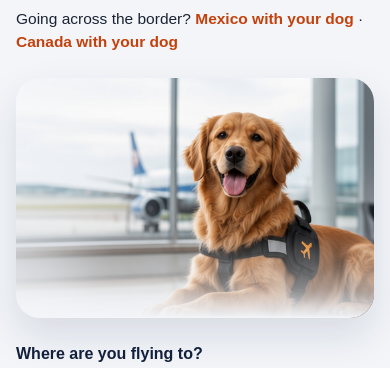
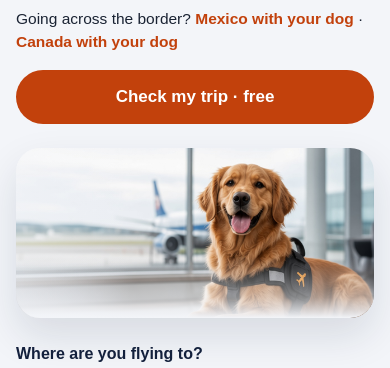
Before and after one commit to nimaesfand/petpassgo, a Next.js app: page / in a window 390 px wide. Shown: the part 352-720 px from the top of the page. Built offline with nearby package versions, Linux system fonts and the light colour scheme; no server answers; a web font is replaced by a local one.

Commit message:
Homepage hero: trip button right under the headline on phones
Co-Authored-By: Claude Opus 5.5 <noreply@anthropic.com>
Claude-Session: https://claude.ai/code/session_01VUWJgk4GfSJ9AWCo53RNop

```diff
--- a/components/TripHero.js
+++ b/components/TripHero.js
@@ -59,9 +59,10 @@ export default function TripHero() {
           <p className="mt-3" style={{ fontFamily: B, fontSize: 15.5, color: tokens.ink }}>
             Going across the border? <a href="/mexico" style={{ color: tokens.primary, fontWeight: 800 }}>Mexico with your dog</a> · <a href="/canada" style={{ color: tokens.primary, fontWeight: 800 }}>Canada with your dog</a>
           </p>
+          <a href="/assessment" className="sm:hidden mt-4 flex items-center justify-center rounded-full min-h-[54px] w-full" style={{ background: tokens.primary, color: "#fff", fontFamily: B, fontWeight: 800, fontSize: 17, textDecoration: "none" }}>Check my trip · free</a>
         </div>
 
-        <div className="order-2 relative min-h-[240px] sm:min-h-[320px] lg:h-full lg:min-h-[520px] lg:col-start-2 lg:row-start-1 lg:row-span-2 rounded-3xl overflow-hidden" style={{ boxShadow: "0 18px 40px rgba(20,33,61,0.12)" }}>
+        <div className="order-2 relative min-h-[170px] sm:min-h-[320px] lg:h-full lg:min-h-[520px] lg:col-start-2 lg:row-start-1 lg:row-span-2 rounded-3xl overflow-hidden" style={{ boxShadow: "0 18px 40px rgba(20,33,61,0.12)" }}>
           <Image
             src="/images/hero-golden-retriever.jpg"
             alt={HERO_ALT}
```
